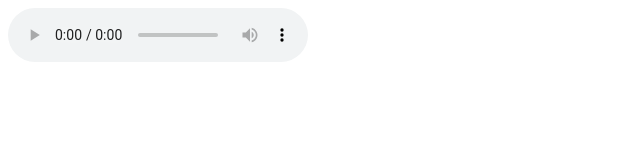
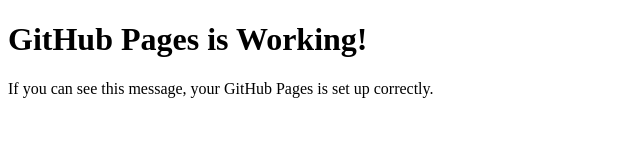
Before and after one commit to Yiboucd/EEC151FQ2024.github.io, a plain HTML site: page audio.html in a window 1280 px wide. Shown: the whole page, without its empty margins (0-640 px from the left). Drawn offline with Linux system fonts and the light colour scheme.

Commit message:
Update audio.html

```diff
--- a/audio.html
+++ b/audio.html
@@ -1,12 +1,12 @@
 <!DOCTYPE html>
-<html>
-    <head>
-        <title>Audio</title>
-    </head> <!-- Corrected head closing tag -->
-    <body>
-        <audio controls> <!-- Fixed typo in 'audio' -->
-            <source src="CA2.mp3" type="audio/mpeg">
-            Your browser does not support the audio element.
-        </audio>
-    </body>
+<html lang="en">
+<head>
+    <meta charset="UTF-8">
+    <meta name="viewport" content="width=device-width, initial-scale=1.0">
+    <title>GitHub Pages Test</title>
+</head>
+<body>
+    <h1>GitHub Pages is Working!</h1>
+    <p>If you can see this message, your GitHub Pages is set up correctly.</p>
+</body>
 </html>
```
